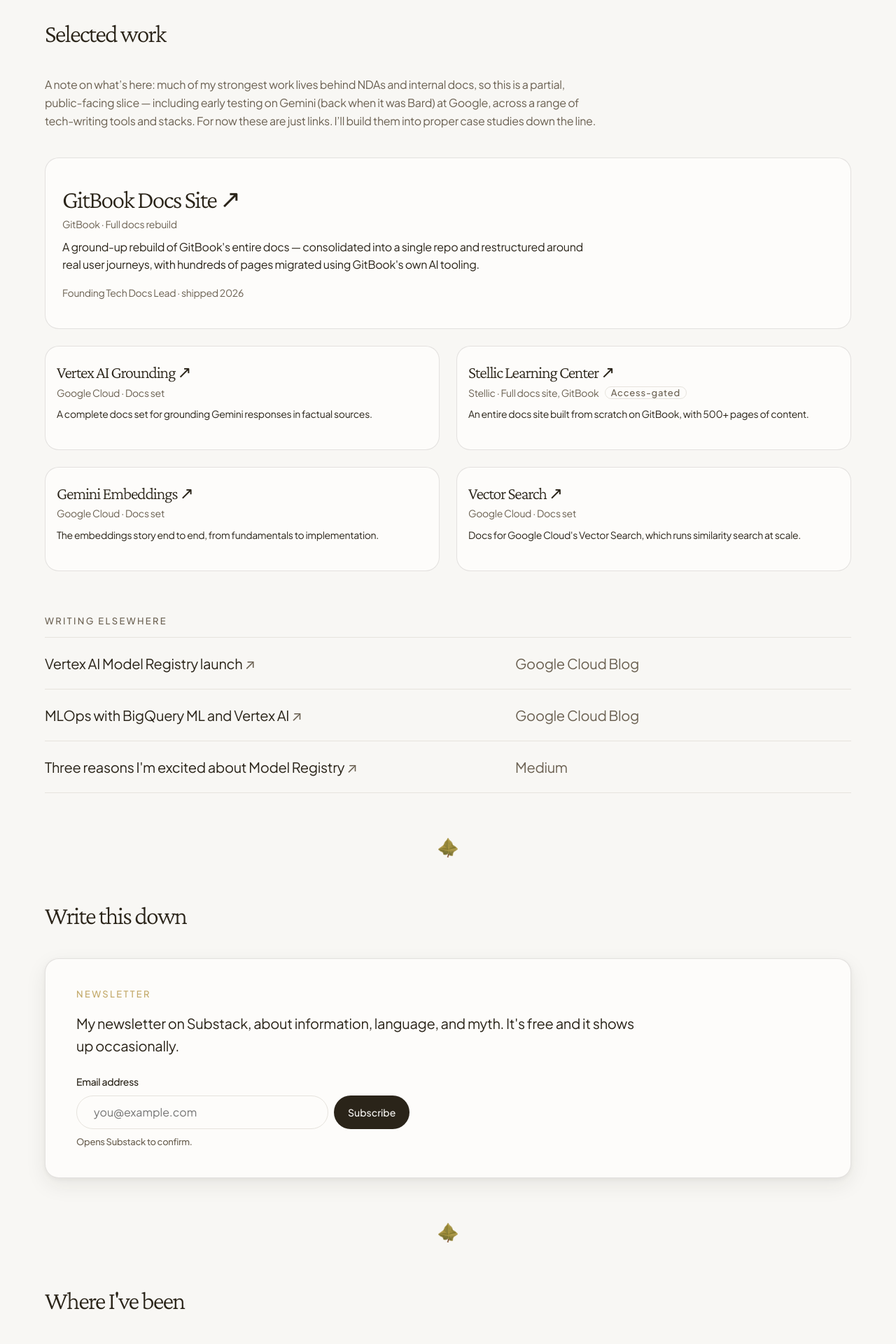
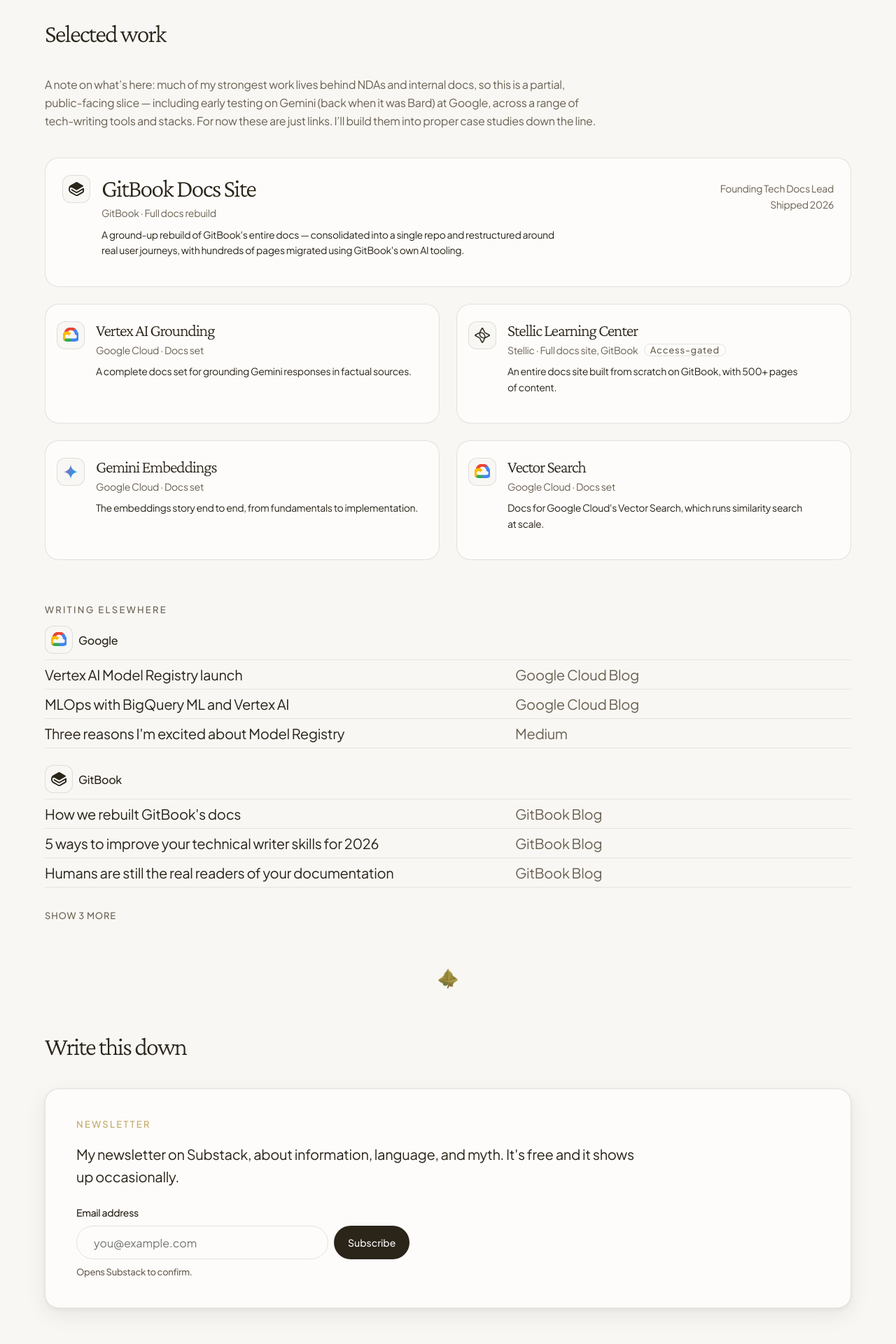
Before and after one commit to scrivera-dugan/site, a Jekyll site: the page built from index.md, in a window 1280 px wide. Shown: the part 455-2375 px from the top of the page at 70% size. Built offline with Jekyll 4.4.1, drawn with Linux system fonts in a browser that asks for light colours.

Commit message:
Product marks on work cards, grouped writing list, tighter lead card
- Each work card and writing group gets a product mark in a uniform tile
  (GitBook, Google Cloud, Gemini, Google, Stellic); mono marks take the
  text colour so they flip with the theme.
- External-link arrows removed; cards lift slightly on hover instead.
- Featured card uses the grid cards' padding, with its meta line as a
  right-hand column.
- Writing elsewhere: six GitBook blog posts added, list grouped by
  company (Google first) with a per-group Show-more fold.

Co-Authored-By: Claude Fable 5.1 <noreply@anthropic.com>

```diff
--- a/_data/work.yml
+++ b/_data/work.yml
@@ -1,5 +1,6 @@
 # Single source for the Portfolio page and the home page's "Selected work".
 # featured: true puts a project on the home page (keep it to three or four).
+# logo picks the mark in _includes/logos (gitbook, gcloud, gemini, google, stellic).
 # role and outcome are optional. They only show up once you fill them in,
 # and a concrete outcome ("cut support tickets by X%") is the most
 # persuasive line on the whole site.
@@ -7,22 +8,25 @@
 featured:
   title: GitBook Docs Site
   org: GitBook
+  logo: gitbook
   kind: Full docs rebuild
   url: https://gitbook.com/docs
   summary: >-
     A ground-up rebuild of GitBook's entire docs — consolidated into a single repo and
     restructured around real user journeys, with hundreds of pages migrated using GitBook's own AI tooling.
-  meta: Founding Tech Docs Lead · shipped 2026
+  meta: Founding Tech Docs Lead · Shipped 2026
 
 docs:
   - title: Vertex AI Grounding
     org: Google Cloud
+    logo: gcloud
     kind: Docs set
     url: https://cloud.google.com/vertex-ai/generative-ai/docs/grounding/overview
     summary: A complete docs set for grounding Gemini responses in factual sources.
 
   - title: Stellic Learning Center
     org: Stellic
+    logo: stellic
     kind: Full docs site, GitBook
     url: https://www.stellic.com/
     # The docs themselves sit behind auth, so this points at the public site.
@@ -31,28 +35,74 @@ docs:
 
   - title: Gemini Embeddings
     org: Google Cloud
+    logo: gemini
     kind: Docs set
     url: https://cloud.google.com/vertex-ai/generative-ai/docs/embeddings/get-text-embeddings
     summary: The embeddings story end to end, from fundamentals to implementation.
 
   - title: Vector Search
     org: Google Cloud
+    logo: gcloud
     kind: Docs set
     url: https://cloud.google.com/vertex-ai/docs/vector-search/overview
     summary: Docs for Google Cloud's Vector Search, which runs similarity search at scale.
 
+# writing is grouped by company on the page, in the order the companies first appear.
 writing:
   - title: Vertex AI Model Registry launch
+    company: Google
     where: Google Cloud Blog
+    logo: gcloud
     url: https://cloud.google.com/blog/products/ai-machine-learning/vertex-ai-model-registry
     summary: The launch post introducing Google Cloud's centralized model management.
 
   - title: MLOps with BigQuery ML and Vertex AI
+    company: Google
     where: Google Cloud Blog
+    logo: gcloud
     url: https://cloud.google.com/blog/topics/developers-practitioners/mlops-bigquery-ml-vertex-ai-model-registry
     summary: Practical MLOps workflows across Google Cloud's ML platform, written for developers.
 
   - title: Three reasons I'm excited about Model Registry
+    company: Google
     where: Medium
+    logo: google
     url: https://medium.com/google-cloud/three-reasons-why-im-excited-about-google-cloud-vertex-ai-model-registry-c088e6bbbf3b
     summary: A personal take on why centralized model management matters for ML teams.
+
+  - title: How we rebuilt GitBook's docs
+    company: GitBook
+    where: GitBook Blog
+    logo: gitbook
+    url: https://www.gitbook.com/blog/how-we-rebuilt-gitbooks-docs
+    summary: One repo, a structure built around user journeys, and GitBook's own AI doing the heavy lifting.
+
+  - title: 5 ways to improve your technical writer skills for 2026
+    company: GitBook
+    where: GitBook Blog
+    logo: gitbook
+    url: https://www.gitbook.com/blog/technical-writer-skills-2026
+
+  - title: Humans are still the real readers of your documentation
+    company: GitBook
+    where: GitBook Blog
+    logo: gitbook
+    url: https://www.gitbook.com/blog/humans-are-still-your-doc-readers
+
+  - title: Documentation teams already have the data leadership wants
+    company: GitBook
+    where: GitBook Blog
+    logo: gitbook
+    url: https://www.gitbook.com/blog/documentation-business-impact-metrics
+
+  - title: 5 things we're still thinking about after Write the Docs Portland
+    company: GitBook
+    where: GitBook Blog
+    logo: gitbook
+    url: https://www.gitbook.com/blog/write-the-docs-portland-2026
+
+  - title: "My first 30 days at GitBook: from customer to colleague"
+    company: GitBook
+    where: GitBook Blog
+    logo: gitbook
+    url: https://www.gitbook.com/blog/sarah-dugan-first-30
--- /dev/null
+++ b/_includes/logo.html
@@ -0,0 +1,11 @@
+{%- comment -%}
+A small tile holding a product mark. Usage: {% include logo.html name="gcloud" %}
+Marks live in _includes/logos/*.svg; Stellic is a masked PNG so it can take
+the text colour like the GitBook mark does.
+{%- endcomment -%}
+<span class="logo-tile logo-tile--{{ include.name }}" aria-hidden="true">
+{%- case include.name -%}
+{%- when "stellic" -%}<span class="logo-mark logo-mark--mask"></span>
+{%- else -%}{%- capture logo_file -%}logos/{{ include.name }}.svg{%- endcapture -%}{%- include {{ logo_file }} -%}
+{%- endcase -%}
+</span>
--- a/_layouts/default.html
+++ b/_layouts/default.html
@@ -196,6 +196,20 @@
       } else {
         blocks.forEach(function (s) { s.classList.add('is-visible'); });
       }
+
+      // "Show N more" under a folded list. Without JS the CSS never hides
+      // the extra rows, so the button only appears once this has run.
+      (function () {
+        var toggles = document.querySelectorAll('[data-more-toggle]');
+        for (var i = 0; i < toggles.length; i++) {
+          toggles[i].addEventListener('click', function () {
+            var list = document.getElementById(this.getAttribute('aria-controls'));
+            var open = list.classList.toggle('is-expanded');
+            this.setAttribute('aria-expanded', open ? 'true' : 'false');
+            this.textContent = open ? this.getAttribute('data-less') : this.getAttribute('data-more');
+          });
+        }
+      })();
     </script>
     {% endif %}
 </body>
--- a/index.md
+++ b/index.md
@@ -14,10 +14,13 @@ title: Home
 {% if work.featured %}
 <article class="work-card work-card--lead">
     <div class="body">
-        <h3><a href="{{ work.featured.url }}" rel="noopener">{{ work.featured.title }}<span class="ext" aria-hidden="true"> &#8599;</span></a></h3>
+        {% include logo.html name=work.featured.logo %}
+        <div class="text">
+        <h3><a href="{{ work.featured.url }}" rel="noopener">{{ work.featured.title }}</a></h3>
         <p class="org">{{ work.featured.org }} &middot; {{ work.featured.kind }}</p>
         <p>{{ work.featured.summary }}</p>
-        {% if work.featured.meta %}<p class="card-meta">{{ work.featured.meta }}</p>{% endif %}
+        {% if work.featured.meta %}{% assign meta_parts = work.featured.meta | split: " · " %}<p class="card-meta">{% for part in meta_parts %}<span>{{ part }}</span>{% endfor %}</p>{% endif %}
+        </div>
     </div>
 </article>
 {% endif %}
@@ -26,23 +29,36 @@ title: Home
 {% for item in work.docs %}
 <article class="work-card">
     <div class="body">
-        <h3><a href="{{ item.url }}" rel="noopener">{{ item.title }}<span class="ext" aria-hidden="true"> &#8599;</span></a></h3>
+        {% include logo.html name=item.logo %}
+        <div class="text">
+        <h3><a href="{{ item.url }}" rel="noopener">{{ item.title }}</a></h3>
         <p class="org">{{ item.org }} &middot; {{ item.kind }}{% if item.gated %} <span class="gated-tag">Access-gated<span class="visually-hidden"> &mdash; this link opens the public site, not the documentation</span></span>{% endif %}</p>
         <p>{{ item.summary }}</p>
+        </div>
     </div>
 </article>
 {% endfor %}
 </div>
 {% if work.writing and work.writing.size > 0 %}
 <h3 class="sub-label">Writing elsewhere</h3>
-<ul class="index-list index-list--links">
-{% for item in work.writing %}
-    <li><a class="index-row" href="{{ item.url }}" rel="noopener">
-        <span class="what">{{ item.title }}<span class="ext" aria-hidden="true"> &#8599;</span></span>
+{% assign shown = 3 %}
+{% assign groups = work.writing | group_by: "company" %}
+{% for group in groups %}
+{% assign first = group.items | first %}
+<h4 class="index-group">{% include logo.html name=first.logo %}{{ group.name }}</h4>
+<ul class="index-list index-list--links index-list--collapsible" id="writing-{{ group.name | slugify }}">
+{% for item in group.items %}
+    <li{% if forloop.index > shown %} class="index-more"{% endif %}><a class="index-row" href="{{ item.url }}" rel="noopener">
+        <span class="what">{{ item.title }}</span>
         <span class="where">{{ item.where }}</span>
     </a></li>
 {% endfor %}
 </ul>
+{% assign extra = group.items.size | minus: shown %}
+{% if extra > 1 %}
+<button class="index-toggle" type="button" aria-controls="writing-{{ group.name | slugify }}" aria-expanded="false" data-more-toggle data-more="Show {{ extra }} more" data-less="Show fewer">Show {{ extra }} more</button>
+{% endif %}
+{% endfor %}
 {% endif %}
 </section>
 
--- a/styles.css
+++ b/styles.css
@@ -737,8 +737,76 @@ pre code {
     grid-template-columns: minmax(0, 1.35fr) minmax(0, 1fr);
 }
 
-.index-list--links .what .ext {
-    color: var(--color-text-secondary);
+/* Title and mark sit on one line; the mark is vertically centred on the
+   first line of the title rather than on the row's baseline. */
+.index-list--links .what {
+    display: flex;
+    align-items: center;
+    gap: var(--space-sm);
+}
+
+.index-list--links .logo-tile {
+    flex: none;
+}
+
+/* One heading per company carries the logo; the rows under it stay plain. */
+.index-group {
+    display: flex;
+    align-items: center;
+    gap: var(--space-xs);
+    margin: var(--space-md) 0 var(--space-xs);
+    font-family: var(--font-ui);
+    font-size: var(--step-body);
+    font-weight: 500;
+}
+
+.sub-label + .index-group {
+    margin-top: 0;
+}
+
+.index-list--links {
+    margin-bottom: 0;
+}
+
+/* The writing list is long, so its rows are set tighter than the résumé's. */
+.index-list--links .index-row {
+    padding: var(--space-xs) 0;
+    align-items: center;
+}
+
+.index-list--links .what,
+.index-list--links .where {
+    font-size: var(--step-body);
+}
+
+/* Past the first few rows the list folds; JavaScript adds the toggle and
+   hides the rest, and without it everything simply shows. */
+.js .index-list--collapsible:not(.is-expanded) .index-more {
+    display: none;
+}
+
+.index-toggle {
+    display: none;
+    margin: var(--space-xs) 0 0;
+    padding: 0;
+    border: 0;
+    background: none;
+    font-family: var(--font-ui);
+    font-size: var(--step-label);
+    font-weight: 500;
+    letter-spacing: 0.06em;
+    text-transform: uppercase;
+    color: var(--color-text-secondary);
+    cursor: pointer;
+}
+
+.js .index-toggle {
+    display: inline-block;
+}
+
+.index-toggle:hover,
+.index-toggle:focus-visible {
+    color: var(--accent);
 }
 
 /* Lists, grids and section headers use the full column; paragraphs of
@@ -848,7 +916,7 @@ pre code {
     border: 1px solid rgba(var(--edge-tint), 0.12);
     border-radius: var(--radius-box);
     background: var(--color-bg-alt);
-    transition: border-color 0.2s ease;
+    transition: border-color 0.2s ease, transform 0.2s ease, box-shadow 0.2s ease;
 }
 
 /* The whole card is the target; the title stays the single link. */
@@ -859,8 +927,59 @@ pre code {
     border-radius: inherit;
 }
 
+/* A small lift on hover so the cards answer the cursor without an arrow. */
 .work-card:hover {
     border-color: rgba(var(--edge-tint), 0.22);
+    transform: translateY(-2px);
+    box-shadow:
+        0 1px 2px rgba(var(--shadow-tint), 0.06),
+        0 10px 24px -12px rgba(var(--shadow-tint), 0.25);
+}
+
+@media (prefers-reduced-motion: reduce) {
+    .work-card,
+    .work-card:hover {
+        transform: none;
+        transition: none;
+    }
+}
+
+/* Product mark in a tile: every logo gets the same footprint so the G, the
+   cloud and the two stars read as one set. Mono marks take the text colour. */
+.logo-tile {
+    display: inline-grid;
+    place-items: center;
+    flex: none;
+    width: 2.5rem;
+    height: 2.5rem;
+    border: 1px solid rgba(var(--edge-tint), 0.12);
+    border-radius: 12px;
+    background: var(--color-bg);
+    color: var(--color-text);
+}
+
+.logo-mark {
+    display: block;
+    width: 1.375rem;
+    height: 1.375rem;
+}
+
+.logo-mark--mask {
+    background: currentColor;
+    -webkit-mask: url("images/logos/stellic.png") center / contain no-repeat;
+    mask: url("images/logos/stellic.png") center / contain no-repeat;
+}
+
+/* Mark on the left, text on the right. */
+.work-card .body {
+    display: flex;
+    align-items: flex-start;
+    gap: var(--space-sm);
+}
+
+.work-card .text {
+    flex: 1 1 auto;
+    min-width: 0;
 }
 
 .work-card:focus-within {
@@ -898,7 +1017,33 @@ pre code {
 }
 
 .work-card.work-card--lead .body {
-    padding: var(--space-lg) var(--space-md);
+    padding: var(--space-md);
+}
+
+/* The lead card is full width, so its text would leave the right half
+   empty. The meta line moves over there as a short right-aligned column. */
+.work-card--lead .text {
+    display: grid;
+    grid-template-columns: minmax(0, 1fr) auto;
+    column-gap: var(--space-lg);
+    align-items: start;
+}
+
+.work-card--lead .text > * {
+    grid-column: 1;
+}
+
+.work-card--lead .text p.card-meta {
+    grid-column: 2;
+    grid-row: 1 / span 3;
+    margin: 0;
+    padding-top: 0.5rem;
+    text-align: right;
+    white-space: nowrap;
+}
+
+.work-card--lead .card-meta span {
+    display: block;
 }
 
 /* Scoped through .body so this outranks the .work-card h3 rule that
@@ -914,6 +1059,12 @@ pre code {
 
 .work-card .body {
     padding: var(--space-md) var(--space-sm);
+}
+
+/* The bare mark in the row list sits on the page, so it takes the panel
+   tint instead. */
+.index-list .logo-tile {
+    background: var(--color-bg-alt);
 }
 
 .work-card h3 {
@@ -1351,6 +1502,24 @@ a.index-row:hover .what {
         grid-template-columns: minmax(0, 1fr);
         grid-template-areas: "what" "where";
     }
+
+    /* Beside the text the tile leaves the paragraph a narrow column, so on
+       phones it sits above the title instead. */
+    .work-card .body {
+        flex-direction: column;
+        gap: var(--space-xs);
+    }
+
+    .work-card--lead .text {
+        display: block;
+    }
+
+    .work-card--lead .text p.card-meta {
+        margin-top: var(--space-sm);
+        padding-top: 0;
+        text-align: left;
+        white-space: normal;
+    }
 }
 
 @media (max-width: 700px) {
```
Also changed, not shown: _includes/logos/gcloud.svg (added), _includes/logos/gemini.svg (added), _includes/logos/gitbook.svg (added), _includes/logos/google.svg (added), images/logos/stellic.png (added).
